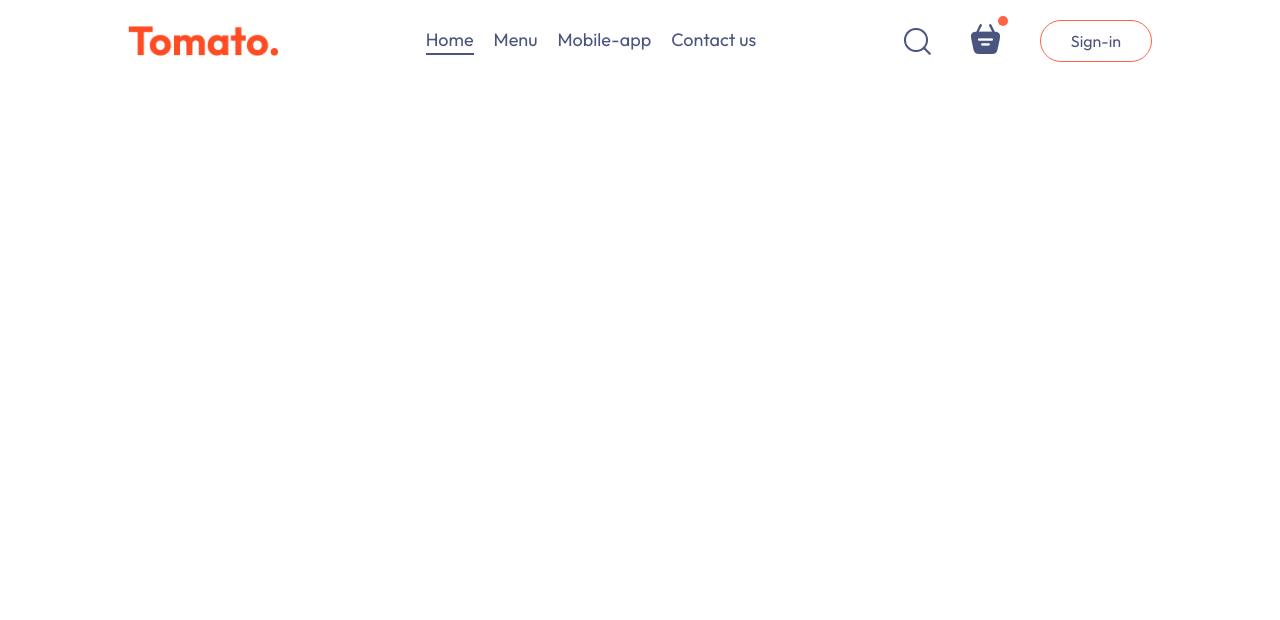
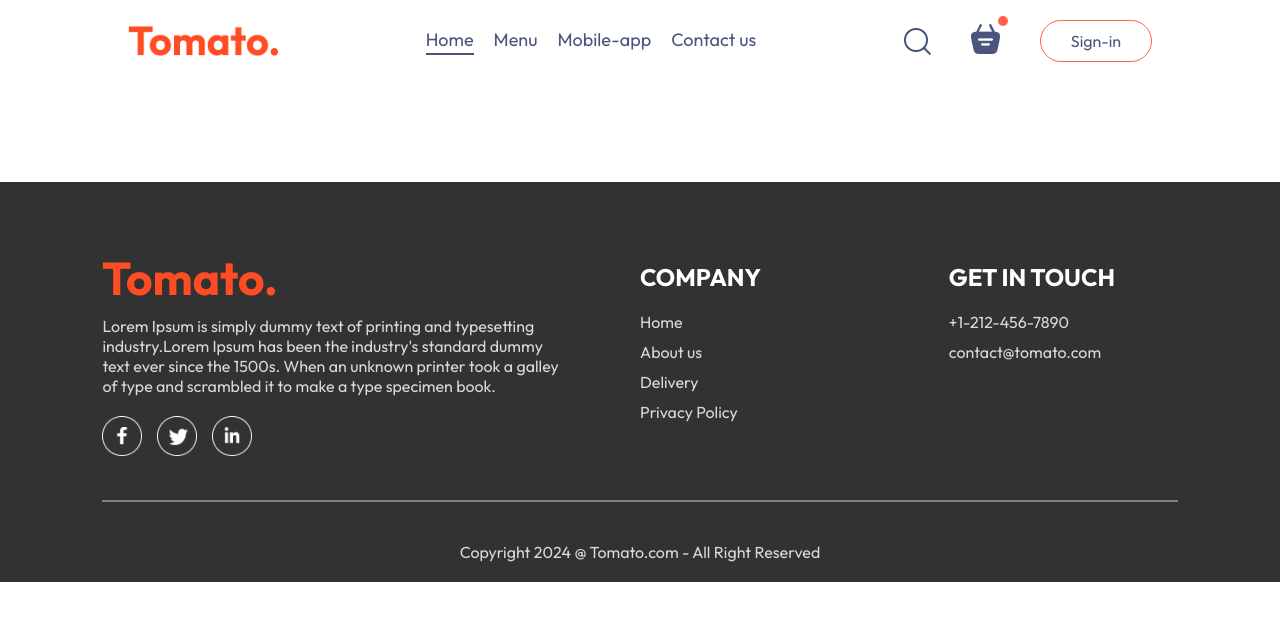
Before and after one commit to Ashwin-V-17/FoodDelivery, a React (Vite) app in the folder frontend/: page /order in a window 1280 px wide. Shown: the top 620 px of the page. Built offline with nearby package versions, Linux system fonts and the light colour scheme.

Commit message:
footer creation

```diff
--- a/frontend/src/App.jsx
+++ b/frontend/src/App.jsx
@@ -4,9 +4,10 @@
 import Home from './pages/Home/Home'
 import Cart from './pages/Cart/Cart'
 import PlaceOrder from './pages/PlaceOrder/PlaceOrder'
-
+import Footer from './components/Footer/Footer'
 const App = () => {
   return (
+    <>
     <div className='app'>
    <Navbar/>
    <Routes>
@@ -15,6 +16,8 @@
        <Route path='/order' element={<PlaceOrder/>}/>
    </Routes>
     </div>
+    <Footer/>
+    </>
   )
 }
 
--- /dev/null
+++ b/frontend/src/components/Footer/Footer.css
@@ -0,0 +1,42 @@
+.footer{
+    color: #d9d9d9;
+    background-color:#323232;
+    display: flex;
+    flex-direction: column;
+    align-items: center;
+    gap: 20px;
+    padding: 20px 8vw;
+    padding-top:80px;
+    margin-top: 100px;
+}
+.footer-content{
+    width: 100%;
+    display: grid;
+    grid-template-columns: 2fr 1fr 1fr;
+    gap:80px;
+}
+.footer-content-left, .footer-content-right,.footer-content-center{
+    display: flex;
+    align-items: start;
+    flex-direction: column;
+    gap: 20px;
+}
+.footer-content-left li, .footer-content-right li,.footer-content-center li{
+   list-style: none;
+   margin-bottom:10px;
+   cursor: pointer;
+}
+.footer-content-right h2,.footer-content-center h2{
+ color: white;
+}
+.footer-social-icons img{
+    width: 40px;
+    margin-right: 15px;
+}
+.footer hr{
+    width: 100%;
+    height: 2px;
+    margin: 20px 0px;
+    background-color: grey;
+    border: none;
+}
--- /dev/null
+++ b/frontend/src/components/Footer/Footer.jsx
@@ -0,0 +1,42 @@
+import React from 'react'
+import './Footer.css'
+import { assets } from '../../assets/assets.js'
+const Footer = () => {
+  return (
+    <div className='footer' id='footer'>
+        <div className="footer-content">
+            <div className="footer-content-left">
+                <img src={assets.logo} alt="" />
+                <p>Lorem Ipsum is simply dummy text of printing and typesetting industry.Lorem Ipsum has been the industry's standard dummy text ever since the 1500s. When an unknown printer took a galley of type and scrambled it to make a type specimen book.</p>
+                <div className="footer-social-icons">
+                    <img src={assets.facebook_icon} alt="" />
+                    <img src={assets.twitter_icon} alt="" />
+                    <img src={assets.linkedin_icon} alt="" />
+                </div>
+            </div>
+            <div className="footer-content-center">
+                <h2>COMPANY</h2>
+                <ul>
+                    <li>Home</li>
+                    <li>About us</li>
+                    <li>Delivery</li>
+                    <li>Privacy Policy</li>
+                </ul>
+            </div>
+            <div className="footer-content-right">
+                <h2>GET IN TOUCH</h2>
+                <ul>
+                    <li>+1-212-456-7890</li>
+                    <li>contact@tomato.com</li>
+                </ul>
+            </div>
+        </div>
+        <hr />
+        <p className="footer-copyright">
+            Copyright 2024 @ Tomato.com - All Right Reserved
+        </p>
+    </div>
+  )
+}
+
+export default Footer
```
